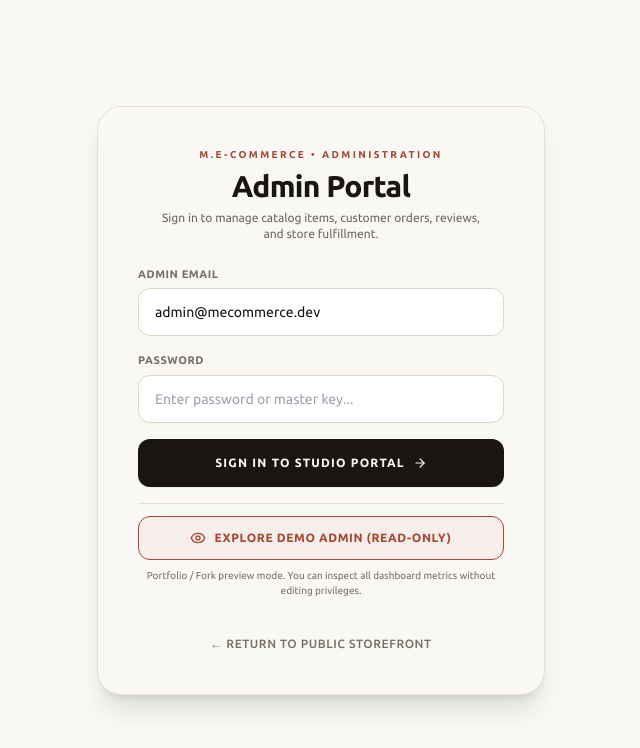
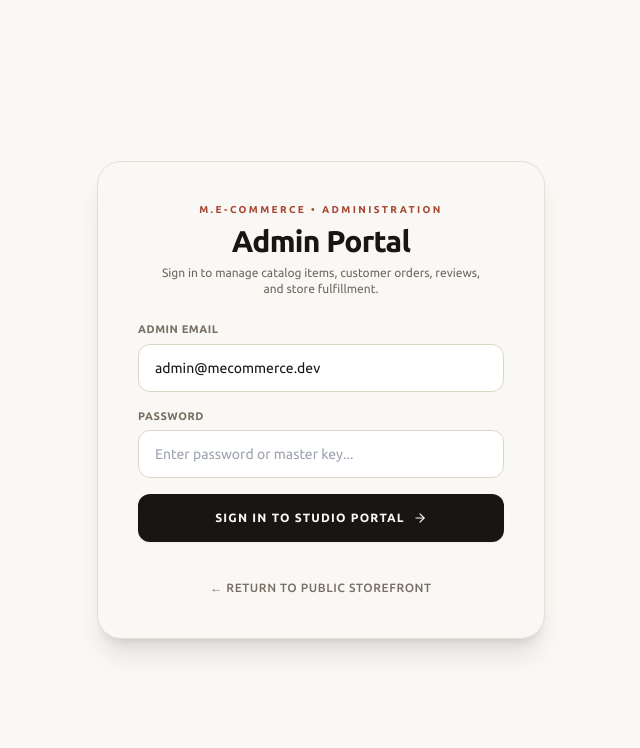
Before and after one commit to InzamamulQureshi/M.E-Commerce, a Next.js app: page /admin/login in a window 1280 px wide. Shown: the top 748 px of the page, without its empty margins (319-959 px from the left). Built offline with nearby package versions, Linux system fonts and the light colour scheme; no server answers; the database is empty.

Commit message:
Make Demo Admin preview disabled by default (opt-in only via ENABLE_DEMO_ADMIN=true)

```diff
--- a/src/app/(store)/catalog/[slug]/page.tsx
+++ b/src/app/(store)/catalog/[slug]/page.tsx
@@ -35,12 +35,7 @@ interface ProductPageProps {
   params: { slug: string };
 }
 
-export const revalidate = 60;
-
-export async function generateStaticParams() {
-  const products = await db.product.findMany({ select: { slug: true } });
-  return products.map((p) => ({ slug: p.slug }));
-}
+export const dynamic = "force-dynamic";
 
 export default async function ProductPage({ params }: ProductPageProps) {
   const { slug } = params;
--- a/src/app/admin/login/page.tsx
+++ b/src/app/admin/login/page.tsx
@@ -12,7 +12,8 @@ export default function AdminLoginPage() {
   const [loading, setLoading] = useState(false);
   const [demoLoading, setDemoLoading] = useState(false);
 
-  const enableDemo = process.env.NEXT_PUBLIC_ENABLE_DEMO_ADMIN !== "false";
+  // Demo admin preview is disabled by default; set NEXT_PUBLIC_ENABLE_DEMO_ADMIN="true" to enable
+  const enableDemo = process.env.NEXT_PUBLIC_ENABLE_DEMO_ADMIN === "true";
 
   const handleDemoLogin = async () => {
     setError("");
--- a/src/app/api/admin/login/route.ts
+++ b/src/app/api/admin/login/route.ts
@@ -9,8 +9,10 @@ export async function POST(request: Request) {
     const body = await request.json();
     const { secretPasscode, email, password, isDemoLogin } = body;
 
-    // Option 0: Demo Preview Admin Account Login (1-click or credentials)
-    const enableDemo = process.env.ENABLE_DEMO_ADMIN !== "false";
+    // Option 0: Demo Preview Admin Account Login (Disabled by default, requires explicit "true")
+    const enableDemo =
+      process.env.ENABLE_DEMO_ADMIN === "true" ||
+      process.env.NEXT_PUBLIC_ENABLE_DEMO_ADMIN === "true";
     const demoEmail = (process.env.DEMO_ADMIN_EMAIL || "demo@mecommerce.dev").toLowerCase().trim();
     const demoPassword = process.env.DEMO_ADMIN_PASSWORD || "demo_preview_2026";
 
```
Also changed, not shown: 2 other files (tests, documents, lock files or other folders).
